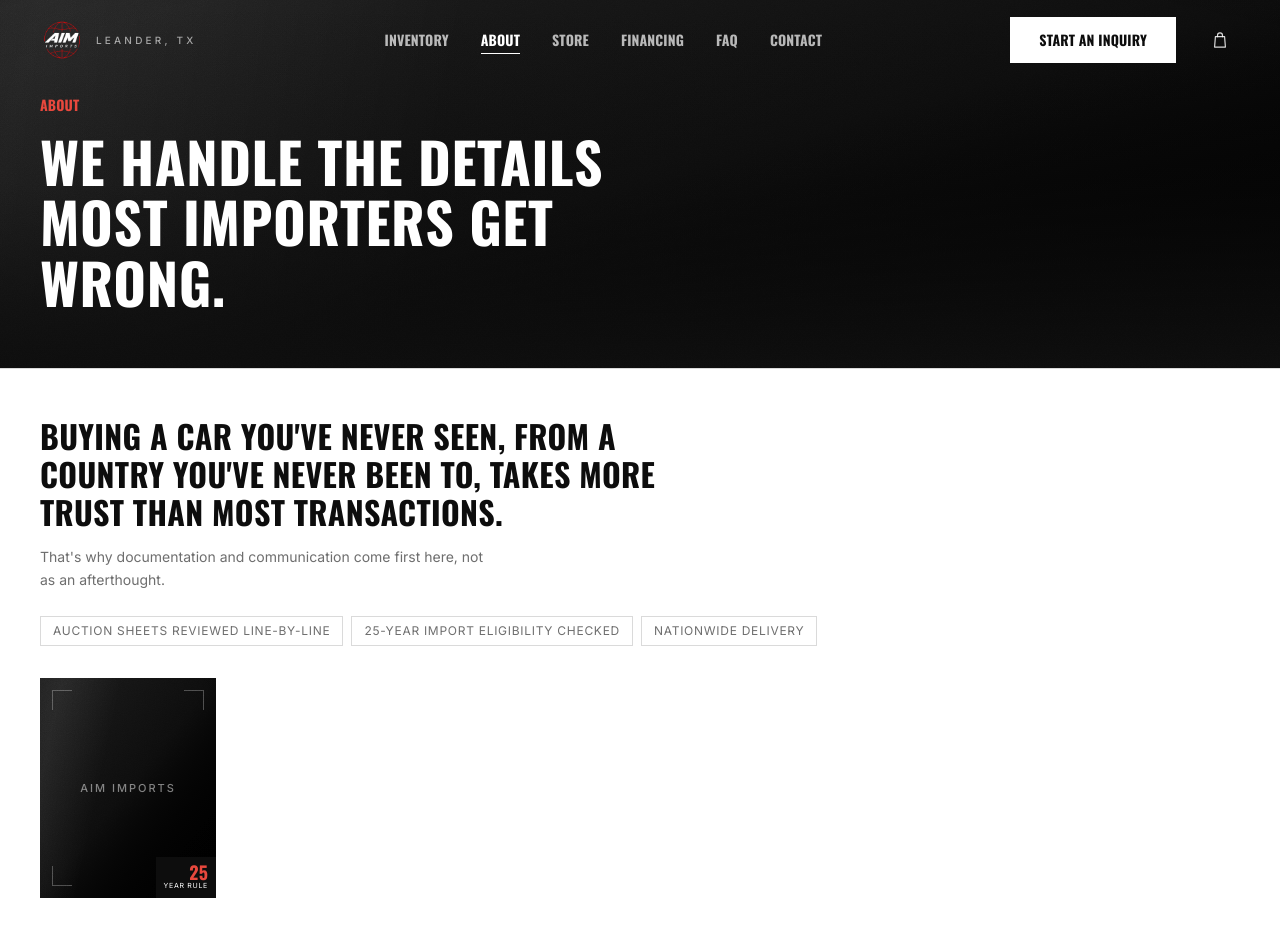
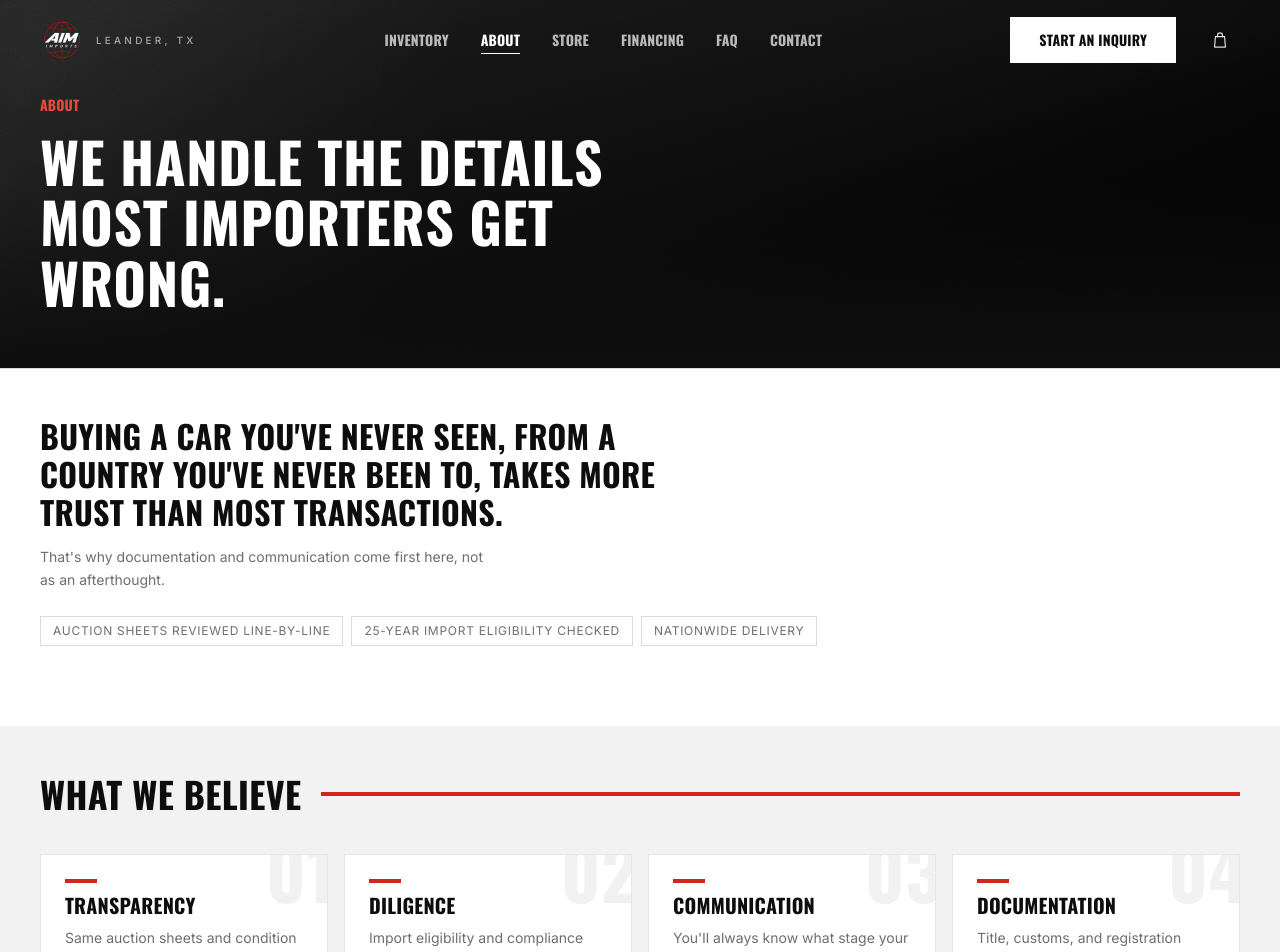
Before and after one commit to sammeraz/sammeraz, a Next.js app: page /about in a window 1280 px wide. Shown: the top 952 px of the page. Built offline with nearby package versions, Linux system fonts and the light colour scheme.

Commit message:
Remove the About intro image entirely
The section is text-only now: pull-quote, short supporting line, and
the highlight chips.

```diff
--- a/src/app/about/page.tsx
+++ b/src/app/about/page.tsx
@@ -1,7 +1,6 @@
 import type { Metadata } from "next";
 import { Container } from "@/components/ui/Container";
 import { PageHeader } from "@/components/layout/PageHeader";
-import { PlaceholderArt } from "@/components/ui/PlaceholderArt";
 import { ValuesGrid } from "@/components/sections/ValuesGrid";
 import { ProcessSteps } from "@/components/sections/ProcessSteps";
 import { CTABanner } from "@/components/sections/CTABanner";
@@ -46,14 +45,6 @@ export default function AboutPage() {
               ))}
             </ul>
           </Reveal>
-
-          <Reveal delay={0.1} className="relative mt-8 aspect-[4/5] w-36 overflow-hidden sm:w-44">
-            <PlaceholderArt variant="panel" label="AIM Imports" />
-            <div className="absolute bottom-0 right-0 flex flex-col items-end bg-ink px-2 py-1.5 text-cream">
-              <span className="font-display text-lg leading-none text-accent-soft">25</span>
-              <span className="text-[7px] uppercase tracking-[0.1em]">Year Rule</span>
-            </div>
-          </Reveal>
         </Container>
       </section>
 
```
